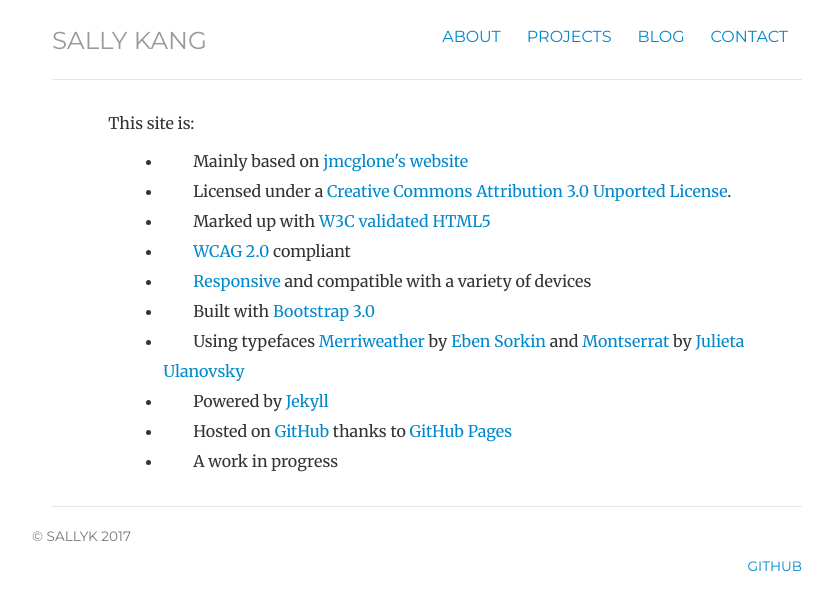
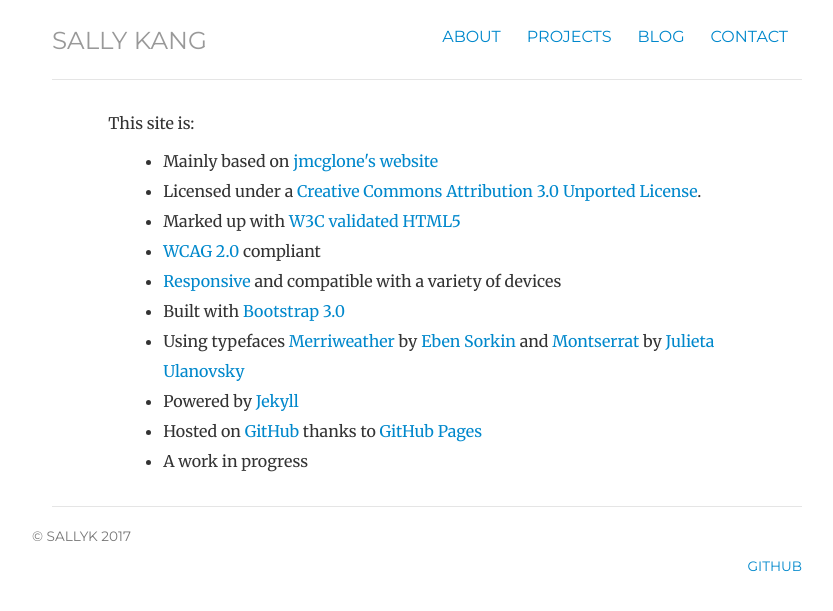
Before and after one commit to SallyKAN/SallyKAN.github.io, a Jekyll site: the page built from about/index.html, in a window 1280 px wide. Shown: the top 611 px of the page, without its empty margins (213-1046 px from the left). Built offline with Jekyll 4.4.1, drawn with Linux system fonts in a browser that asks for light colours; nearby versions of some CDN libraries; library files that are not in the unit come from our copies; a script that is not in the unit is left out.

Commit message:
Update style.css

```diff
--- a/css/style.css
+++ b/css/style.css
@@ -64,7 +64,7 @@ ul.swatch li:first-child { webkit-border-top-left-radius: 9px; -webkit-border-bo
 iframe {font-family: 'Merriweather', Georgia, Times; font-size: 16px;}
 
 /* About */
-.about ul.list-unstyled li { line-height: 30px; text-indent: 30px; margin-left: 30px;}
+.about ul.list-unstyled li { line-height: 30px; text-indent:0px; margin-left: 30px;}
 
 /* Guides */
 .guide { width: 90%; margin: 0 auto 60px auto; line-height: 26px;}
```
